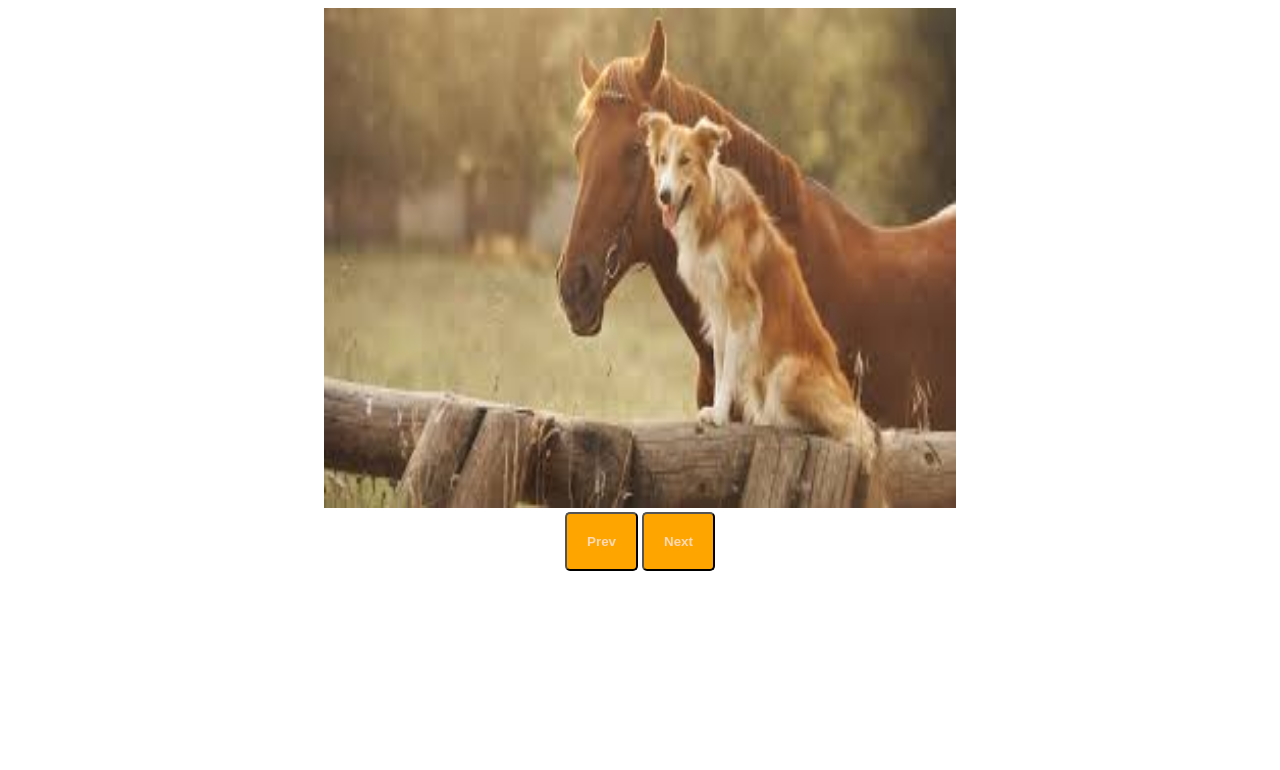
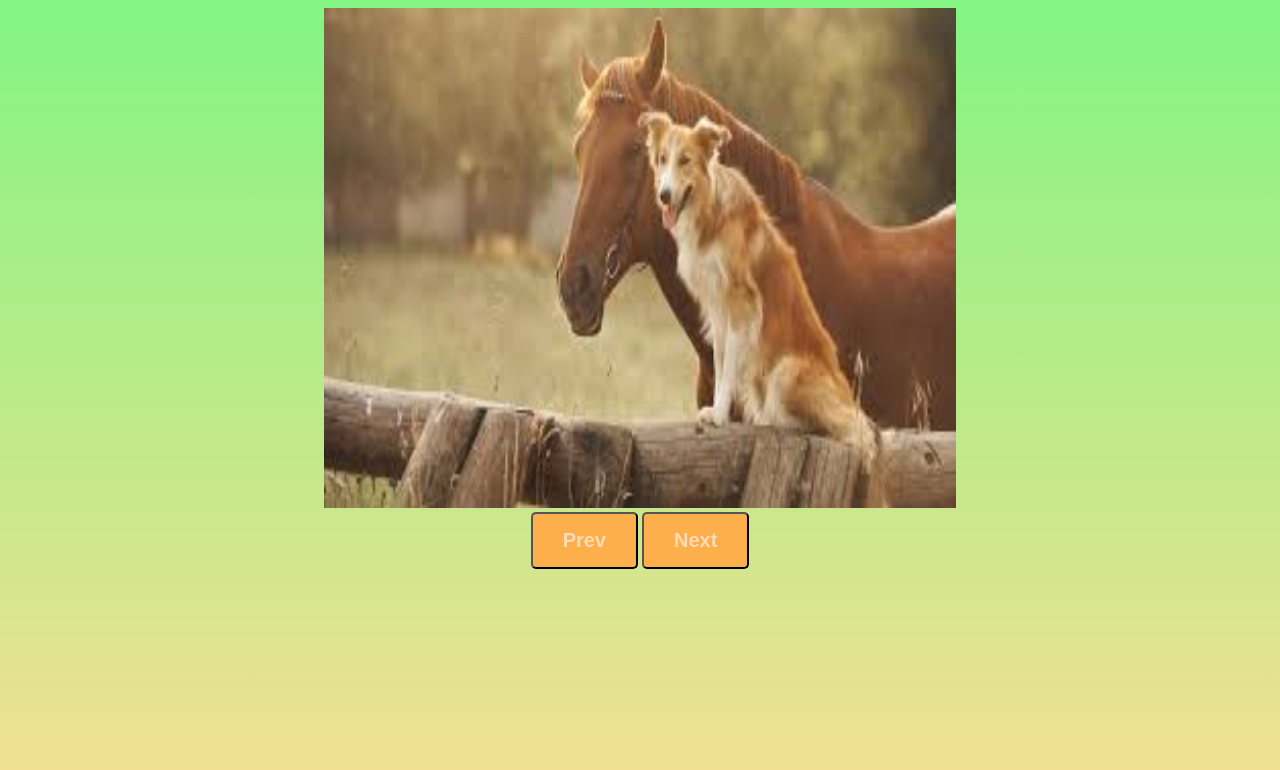
Before and after one commit to LailaL88/imageslider, a plain HTML site: page index.html in a window 1280 px wide. Drawn offline with Linux system fonts and the light colour scheme.

Commit message:
Update index.html

```diff
--- a/index.html
+++ b/index.html
@@ -5,12 +5,12 @@
     <meta name="viewport" content="width=device-width, initial-scale=1.0">
     <title>Document</title>
 </head>
-<body>
+<body style="background-image:linear-gradient(rgb(130, 245, 130),rgb(247, 223, 147)); height:100vh;">
     <div style="text-align:center">
 
     <img src="horse1.jpg" id="myImage" style="height:500px; width:50%"><br>
-    <button id="prevBtn" onclick="prev()" style="background-color: orange; color:peachpuff;font-weight: bold; border-radius:5px;padding:20px;">Prev</button>
-    <button id="nextBtn" onclick="next()" style="background-color: orange; color:peachpuff;font-weight: bold;border-radius:5px;padding:20px;">Next</button>
+    <button id="prevBtn" onclick="prev()" style="background-color: rgb(252, 175, 74); color:peachpuff;font-weight: bold; border-radius:5px;padding:15px 30px;font-size: 20px;">Prev</button>
+    <button id="nextBtn" onclick="next()" style="background-color: rgb(252, 175, 74); color:peachpuff;font-weight: bold;border-radius:5px;padding:15px 30px;font-size: 20px;">Next</button>
     </div>
     <style>
         @media only screen and (max-width: 1024px){
```
